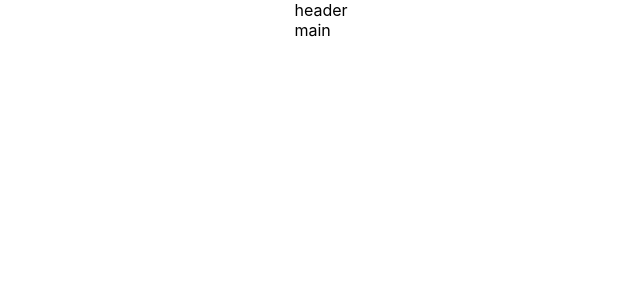
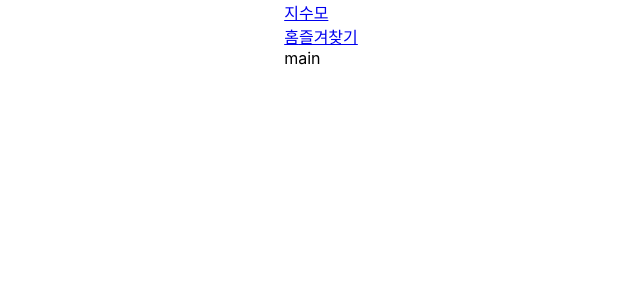
Before and after one commit to yoomin-hwang/capstone_openAPI_FE, a React (Create React App) app: page / in a window 1280 px wide. Shown: the top 300 px of the page, without its empty margins (319-959 px from the left). Built offline with nearby package versions, Linux system fonts and the light colour scheme.

Commit message:
Feat: Header 기능만 완성

```diff
--- a/src/components/Header.js
+++ b/src/components/Header.js
@@ -1,9 +1,21 @@
-import { Outlet } from "react-router-dom";
+import { Outlet, Link } from "react-router-dom";
 
 export const Header = () => {
     return (
         <div>
-            <div>header</div>
+            <div>
+                <Link to="/">
+                    지수모
+                </Link>
+                <div>
+                    <Link to="/">
+                        홈
+                    </Link>
+                    <Link to="/likes">
+                        즐겨찾기
+                    </Link>
+                </div>
+            </div>
             <Outlet/>
         </div>
     );
```
